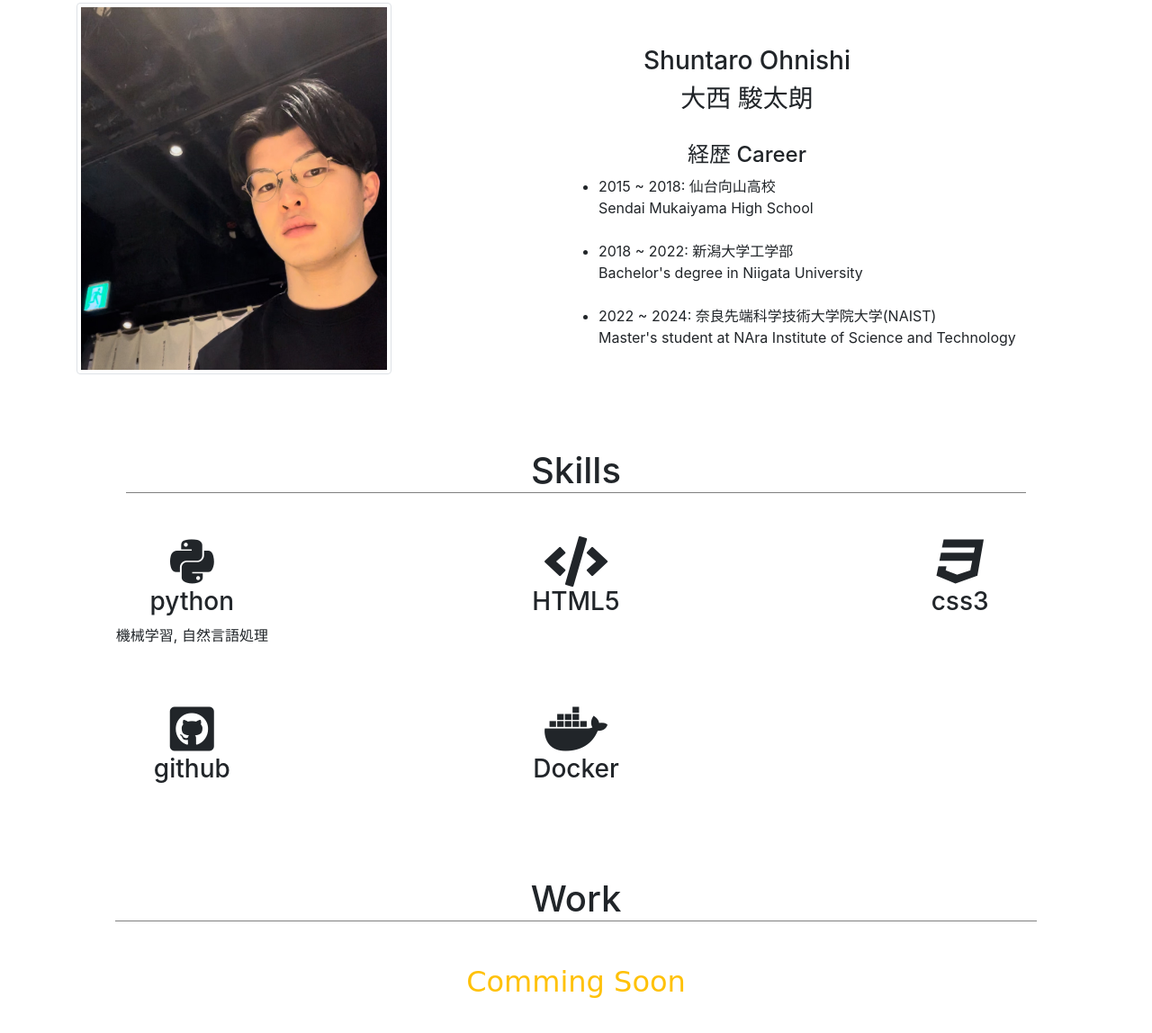
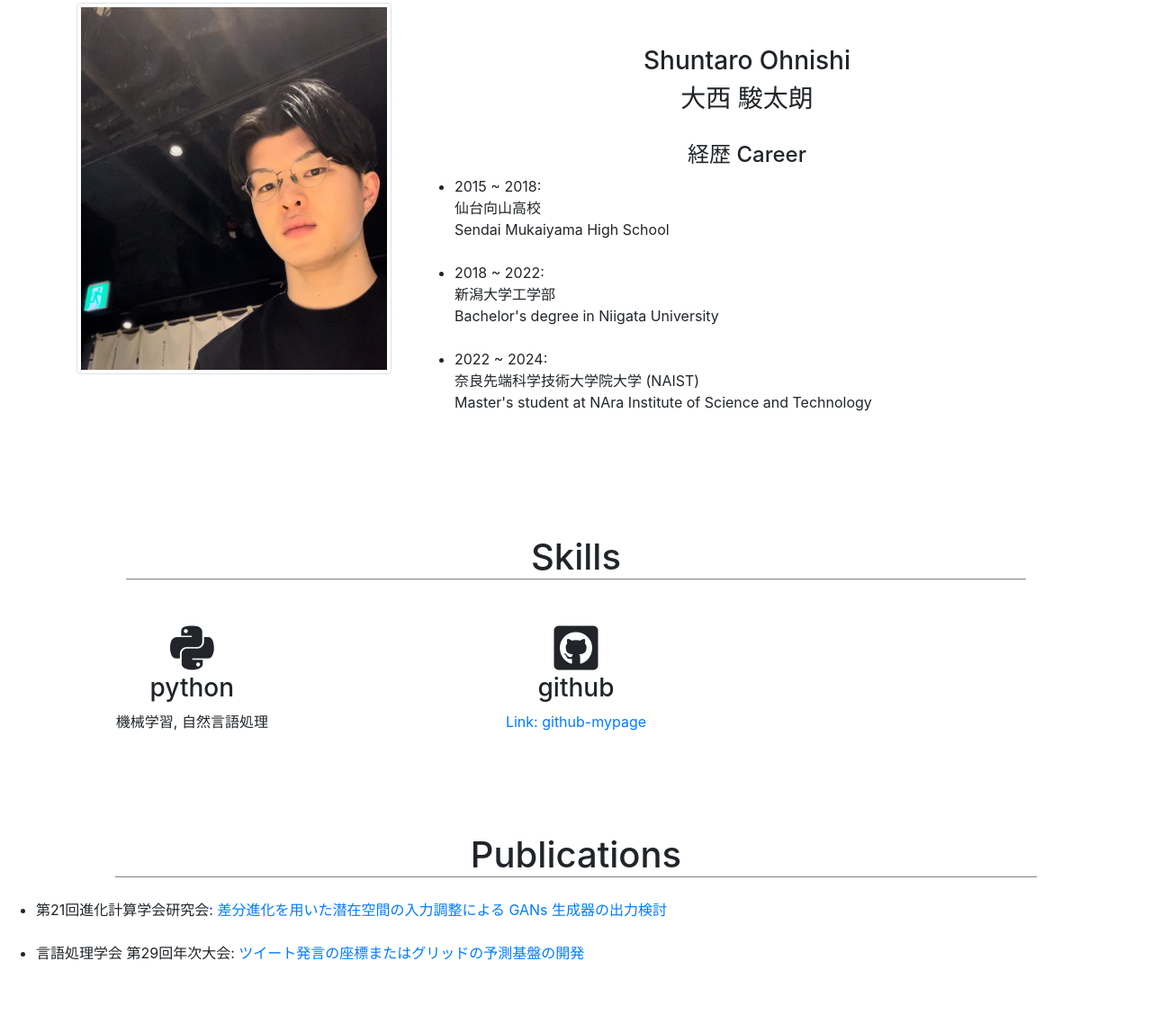
Before and after one commit to sy-zvjkqv/shuntaro-ohnishi.github.io, a plain HTML site: page index.html in a window 1280 px wide. Shown: the part 142-1290 px from the top of the page at 90% size. After the commit the page ends 1229 px from the top, so only its background shows below. Drawn offline with nearby package versions, Linux system fonts and the light colour scheme.

Commit message:
new version

```diff
--- a/index.html
+++ b/index.html
@@ -43,7 +43,6 @@
       font-family: cursive;
     }
     ul {
-      padding-left: 200px;
       text-align: left;
     }
   </style>
@@ -71,13 +70,16 @@
               <h3>Shuntaro Ohnishi</h3>
               <h3>大西 駿太朗</h3>
               <br>
+
               <h4 class="carrer">経歴 Career</h4>
               <ul>
-                <li>2015 ~ 2018: 仙台向山高校 <br>Sendai Mukaiyama High School</li>
+                <li>2015 ~ 2018:<br>仙台向山高校 <br>Sendai Mukaiyama High School</li>
                 <br>
-                <li>2018 ~ 2022: 新潟大学工学部 <br>Bachelor's degree in Niigata University</li>
+                <li>2018 ~ 2022:<br>新潟大学工学部 <br>Bachelor's degree in Niigata University</li>
                 <br>
-                <li>2022 ~ 2024: 奈良先端科学技術大学院大学(NAIST) <br>Master's student at NAra Institute of Science and Technology</li>
+                <li>2022 ~ 2024:<br>奈良先端科学技術大学院大学 (NAIST) <br>Master's student at NAra Institute of Science and Technology</li>
+                <br>
+                <!-- <li>2024 ~:<br>アクセンチュア株式会社<br>Accenture </li> -->
               </ul>
               <!-- <div class="mt-5"> -->
 
@@ -103,36 +105,24 @@
               <p>機械学習, 自然言語処理</p>
             </div>
 
-            <div class="col-xs-12 col-md-4 rounded-0 mb-5">
-              <i class="fas fa-code display-4"></i>
-              <h3>HTML5</h3>
-            </div>
-
-            <div class="col-xs-12 col-md-4 mb-5">
-              <i class="fab fa-css3 display-4"></i>
-              <h3>css3</h3>
-            </div>
-
-
             <div class="col-xs-12 col-md-4 mb-5">
               <i class="fab fa-github-square display-4"></i>
               <h3>github</h3>
+              <a href="https://github.com/sy-zvjkqv">Link: github-mypage</a>
             </div>
-
-            <div class="col-xs-12 col-md-4 mb-5">
-              <i class="fab fa-docker display-4"></i>
-              <h3>Docker</h3>
-            </div>
-
-
-
           </div>
         </div>
       </section>
 
       <section>
-        <h1 class="text-center border-line">Work</h1>
-        <h2 class="text-center my-5 text-warning font-change">Comming Soon</h2>
+        <h1 class="text-center border-line">Publications</h1>
+        <br>
+        <ul>
+          <li>第21回進化計算学会研究会: <a href="http://www.eng.niigata-u.ac.jp/~yujun/paper/EC220302.pdf">差分進化を用いた潜在空間の入力調整による GANs 生成器の出力検討</a></li>
+          <br>
+          <li>言語処理学会 第29回年次大会: <a href="https://www.anlp.jp/proceedings/annual_meeting/2023/pdf_dir/B10-5.pdf">ツイート発言の座標またはグリッドの予測基盤の開発</a></li>
+        </ul>
+
       </section>
 
       <section></section>
```
